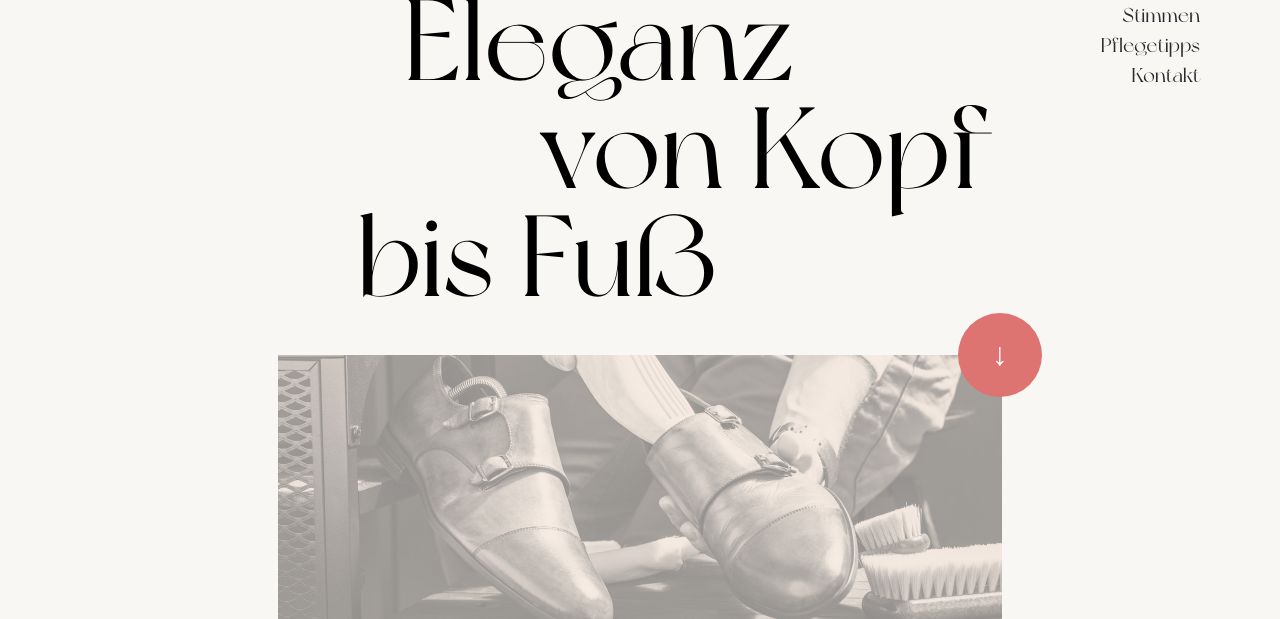
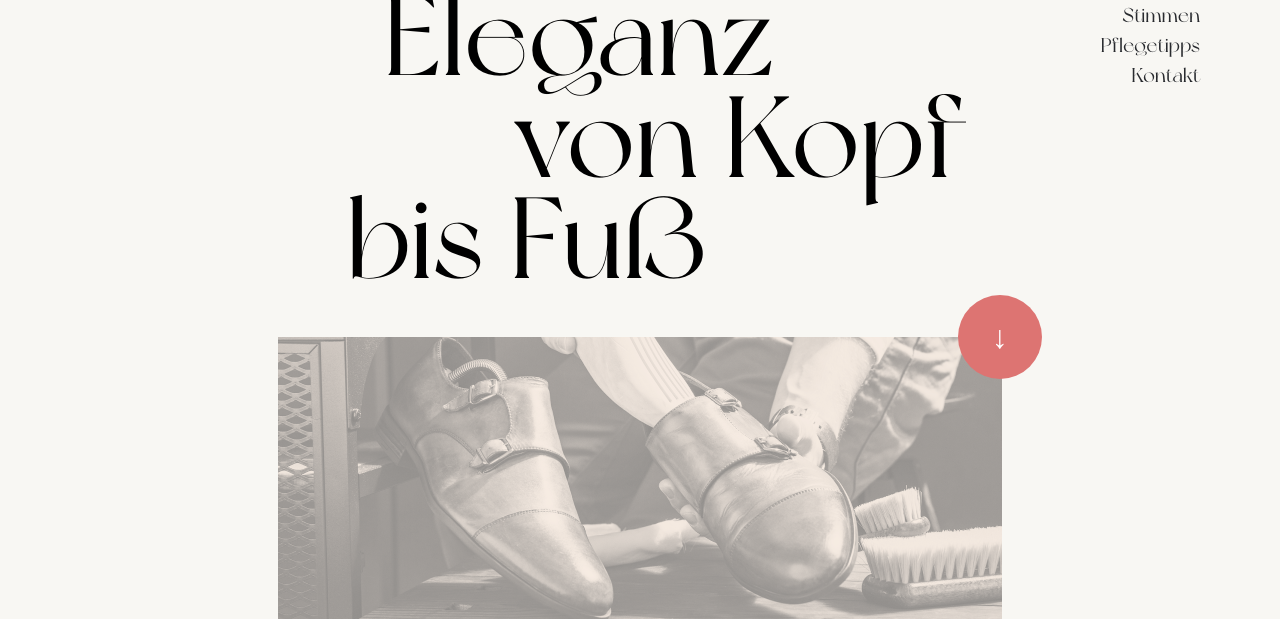
Before and after one commit to Lightbirdv/AnnaWebsiteSchuh, a plain HTML site: page index.html in a window 1280 px wide. Shown: the part 178-797 px from the top of the page. Drawn offline with Linux system fonts and the light colour scheme; a web font is replaced by a local one.

Commit message:
fixed br points on monitor css version

```diff
--- a/css/styles-monitor.css
+++ b/css/styles-monitor.css
@@ -111,20 +111,20 @@ h3 {
 }
 
 #headertext1 {
-	margin-top: -4.5rem;
-	margin-left: 25.25rem;
+	margin-top: -6vw;
+	margin-left: 30vw;
 	margin-bottom: 0;
 }
 
 #headertext2 {
-	margin-top: -2rem;
-	margin-left: 42%;
+	margin-top: -3vw;
+	margin-left: 40vw;
 	margin-bottom: 0;
 }
 
 #headertext3 {
-	margin-top: -2rem;
-	margin-left: 22.25rem;
+	margin-top: -3vw;
+	margin-left: 27vw;
 	margin-bottom: 0.25em;
 }
 
@@ -234,6 +234,7 @@ h3 {
 .card p {
 	line-height: 1.8rem;
 	letter-spacing: 0.0625rem;
+	max-width: 35.96vw;
 }
 
 /* sectionheadline stuff */
@@ -359,6 +360,7 @@ h3 {
 .leftcardcontent .contentcard p {
 	line-height: 1.8em;
 	letter-spacing: 0.0625em;
+	max-width: 26vw;
 }
 
 .rightcardcontent {
@@ -378,13 +380,14 @@ h3 {
 	background-color: #ffffff;
 	position: absolute;
 	margin-top: -28em;
-	margin-left: 4em;
+	margin-left: 9vw;
 	padding: 1.6rem 2.625rem 2.8rem 2.625rem;
 }
 
 .rightcardcontent .contentcard p {
 	line-height: 1.8em;
 	letter-spacing: 0.0625em;
+	max-width: 26.5vw;
 }
 
 /*third section*/
@@ -434,6 +437,7 @@ h3 {
 	font-size: 2.1875em;
 	line-height: 1em;
 	letter-spacing: 0.0625rem;
+	max-width: 30vw;
 }
 
 #Stimmen {
@@ -497,6 +501,7 @@ h3 {
 	width: 150%;
 	line-height: 1.8em;
 	letter-spacing: 0.0625em;
+	max-width: 35vw;
 }
 
 #centerpic {
```
